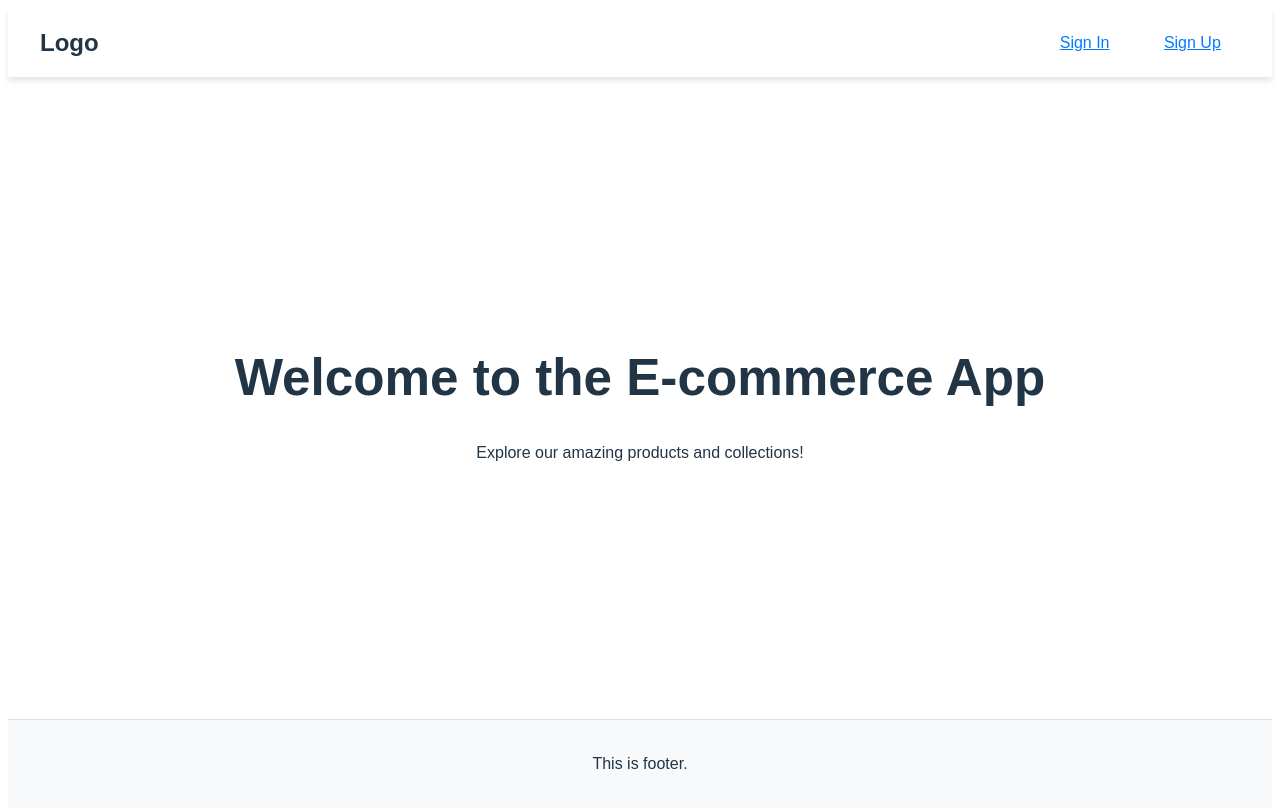
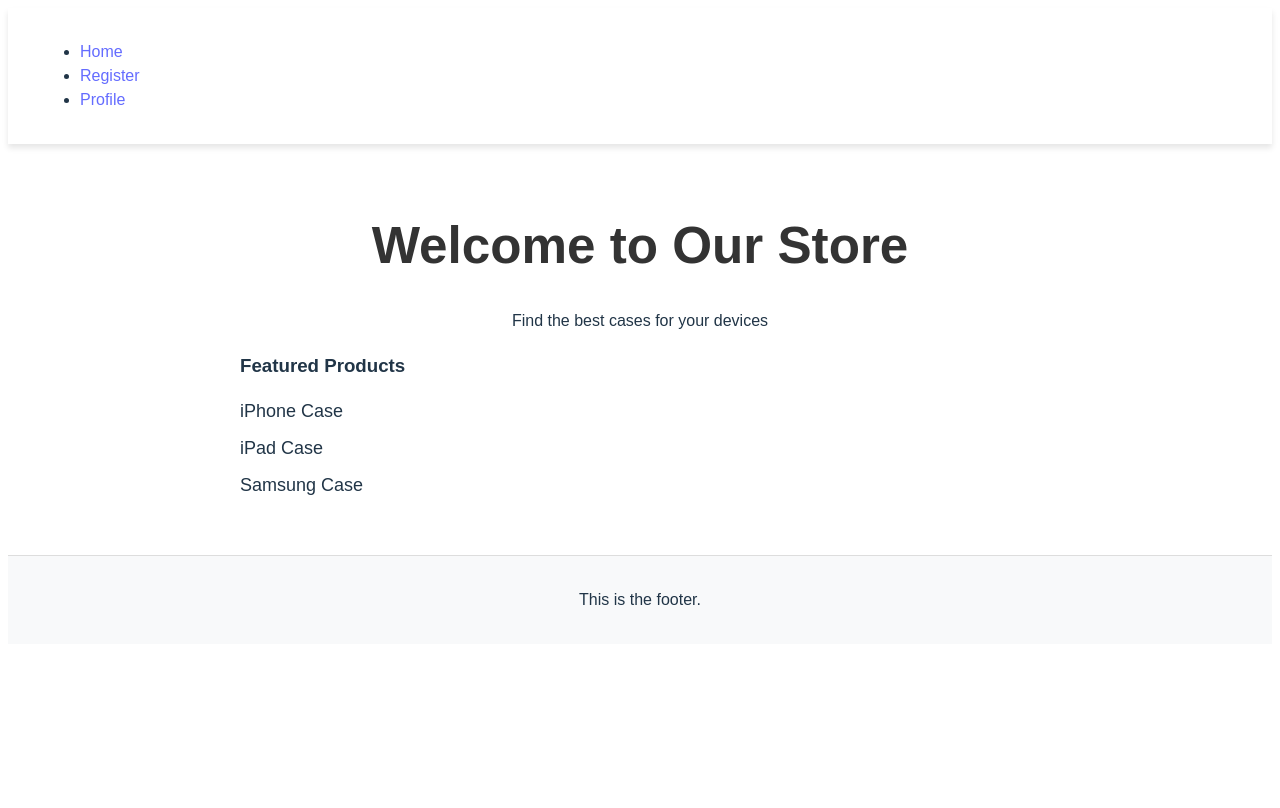
Before and after one commit to amiramiour/ecommerce-frontend, a React (Vite) app: page /home in a window 1280 px wide. Shown: the top 808 px of the page. Built offline with nearby package versions, Linux system fonts and the light colour scheme.

Commit message:
add Home page

```diff
--- a/src/App.jsx
+++ b/src/App.jsx
@@ -1,47 +1,50 @@
-import React, { useState } from "react";
-import RegisterForm from "./screens/RegisterForm";
-import "./App.css";
+// src/App.jsx
+import React from 'react';
+import { BrowserRouter as Router, Route, Switch } from 'react-router-dom';
+import RegisterForm from './screens/RegisterForm';
+import ProfilePage from './screens/ProfilePage';
+import Home from './screens/Home';
+import './App.css';
 
 const App = () => {
-  const [currentPage, setCurrentPage] = useState("home");
-
   return (
+    <Router>
       <div className="app-container">
-      {/* Header Section */}
+        {/* Header with navigation */}
         <header className="header">
-        <div className="header-logo">Logo</div>
-        <nav className="header-nav">
-          <button className="nav-link" onClick={() => setCurrentPage("signin")}>
-            Sign In
-          </button>
-          <button className="nav-link" onClick={() => setCurrentPage("signup")}>
-            Sign Up
-          </button>
+          <nav>
+            <ul>
+              <li><a href="/home">Home</a></li>
+              <li><a href="/register">Register</a></li>
+              <li><a href="/profile">Profile</a></li>
+            </ul>
           </nav>
         </header>
 
-      {/* Main Content */}
-      <main className="content">
-        {currentPage === "home" && (
-          <div>
-            <h1>Welcome to the E-commerce App</h1>
-            <p>Explore our amazing products and collections!</p>
-          </div>
-        )}
-        {currentPage === "signup" && <RegisterForm />}
-        {currentPage === "signin" && (
-          <div>
-            <h1>Sign In Page</h1>
-            <p>Sign In form will be added here.</p>
-          </div>
-        )}
-      </main>
+        {/* Routing configuration */}
+        <Switch>
+          {/* Home Page */}
+          <Route exact path="/home">
+            <Home />
+          </Route>
 
-      {/* Footer Section */}
+          {/* Register Page */}
+          <Route path="/register">
+            <RegisterForm />
+          </Route>
+
+          {/* Profile Page */}
+          <Route path="/profile">
+            <ProfilePage />
+          </Route>
+        </Switch>
+
+        {/* Footer */}
         <footer className="footer">
-        <p>This is footer.</p>
+          <p>This is the footer.</p>
         </footer>
       </div>
+    </Router>
   );
 };
 
--- /dev/null
+++ b/src/screens/Home.jsx
@@ -0,0 +1,23 @@
+// src/screens/Home.jsx
+import React from 'react';
+import './../styles/home.css'; // Add any specific styles if needed
+
+const Home = () => {
+  return (
+    <div className="home-page">
+      <h1>Welcome to Our Store</h1>
+      <p>Find the best cases for your devices</p>
+      <div className="featured-products">
+        <h3>Featured Products</h3>
+        {/* Add product items here */}
+        <ul>
+          <li>iPhone Case</li>
+          <li>iPad Case</li>
+          <li>Samsung Case</li>
+        </ul>
+      </div>
+    </div>
+  );
+};
+
+export default Home;
--- /dev/null
+++ b/src/screens/ProfilePage.jsx
@@ -0,0 +1,36 @@
+// src/screens/ProfilePage.jsx
+import React from "react";
+import "./../styles/profile.css";
+
+const ProfilePage = ({ user, orders }) => {
+  return (
+    <div className="profile-page">
+      <h1>Welcome, {user.name}</h1>
+
+      {/* Order History Section */}
+      <div className="orders-section">
+        <h2>My Orders</h2>
+        <table className="orders-table">
+          <thead>
+            <tr>
+              <th>Order ID</th>
+              <th>Status</th>
+              <th>Total</th>
+            </tr>
+          </thead>
+          <tbody>
+            {orders.map((order) => (
+              <tr key={order.id}>
+                <td>{order.id}</td>
+                <td>{order.status}</td>
+                <td>{order.total}</td>
+              </tr>
+            ))}
+          </tbody>
+        </table>
+      </div>
+    </div>
+  );
+};
+
+export default ProfilePage;
--- /dev/null
+++ b/src/styles/home.css
@@ -0,0 +1,26 @@
+/* src/screens/Home.css */
+.home-page {
+    text-align: center;
+    padding: 40px;
+  }
+
+  .home-page h1 {
+    color: #333;
+  }
+
+  .featured-products {
+    margin-top: 40px;
+    text-align: left;
+    max-width: 800px;
+    margin: 0 auto;
+  }
+
+  .featured-products ul {
+    list-style-type: none;
+    padding: 0;
+  }
+
+  .featured-products li {
+    font-size: 18px;
+    margin-bottom: 10px;
+  }
--- /dev/null
+++ b/src/styles/profile.css
@@ -0,0 +1,41 @@
+/* Profile Page Styling */
+.profile-page {
+    width: 80%;
+    max-width: 900px;
+    margin: 2rem auto;
+    padding: 2rem;
+    background-color: #fff;
+    border-radius: 8px;
+    box-shadow: 0 4px 6px rgba(0, 0, 0, 0.1);
+  }
+
+  .profile-page h1 {
+    text-align: center;
+    margin-bottom: 2rem;
+  }
+
+  .orders-section h2 {
+    text-align: center;
+    margin-bottom: 1.5rem;
+  }
+
+  .orders-table {
+    width: 100%;
+    border-collapse: collapse;
+    margin: 0 auto;
+  }
+
+  .orders-table th,
+  .orders-table td {
+    padding: 0.8rem;
+    text-align: left;
+    border-bottom: 1px solid #ddd;
+  }
+
+  .orders-table th {
+    background-color: #f8f9fa;
+  }
+
+  .orders-table tr:hover {
+    background-color: #f1f1f1;
+  }
```
Lines whose indentation alone changed are shown as unchanged.
